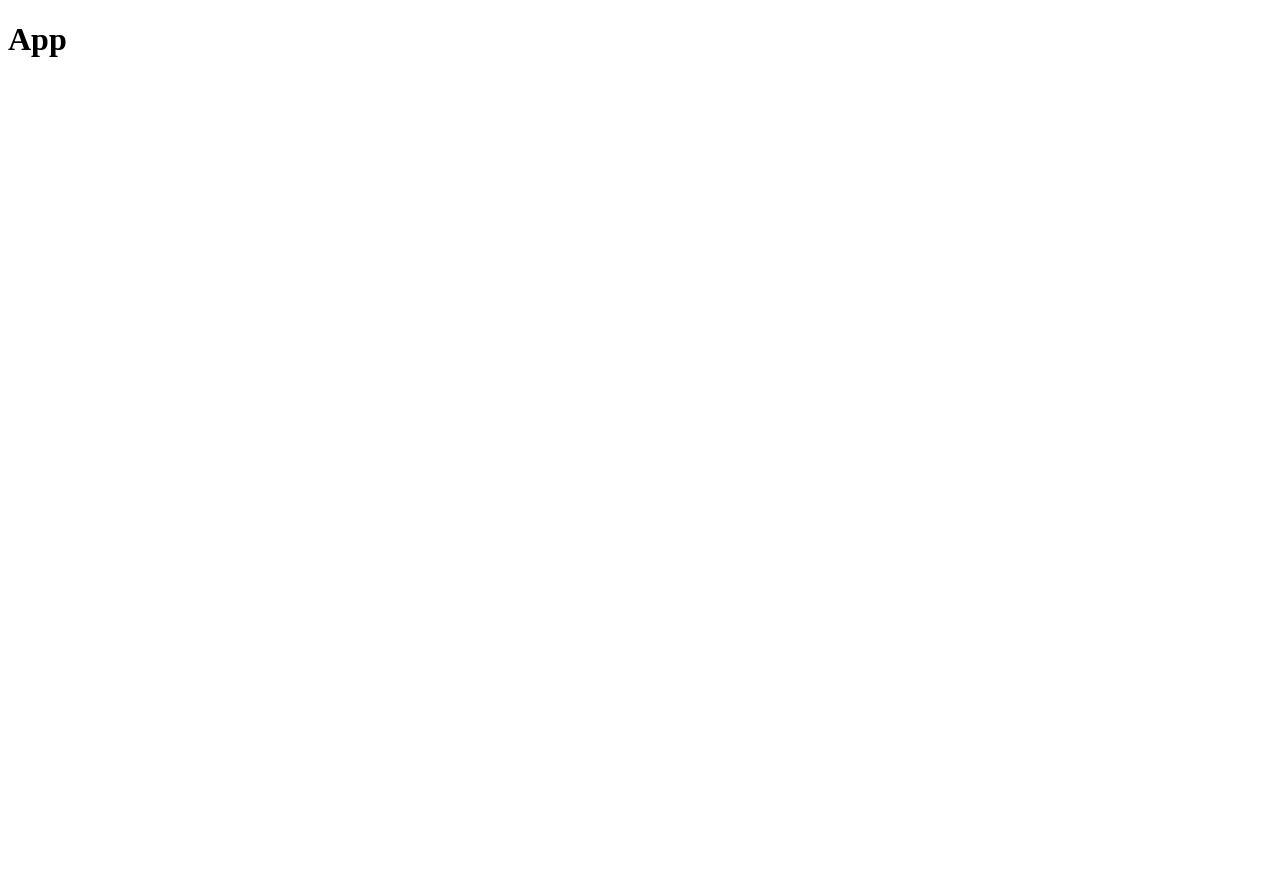
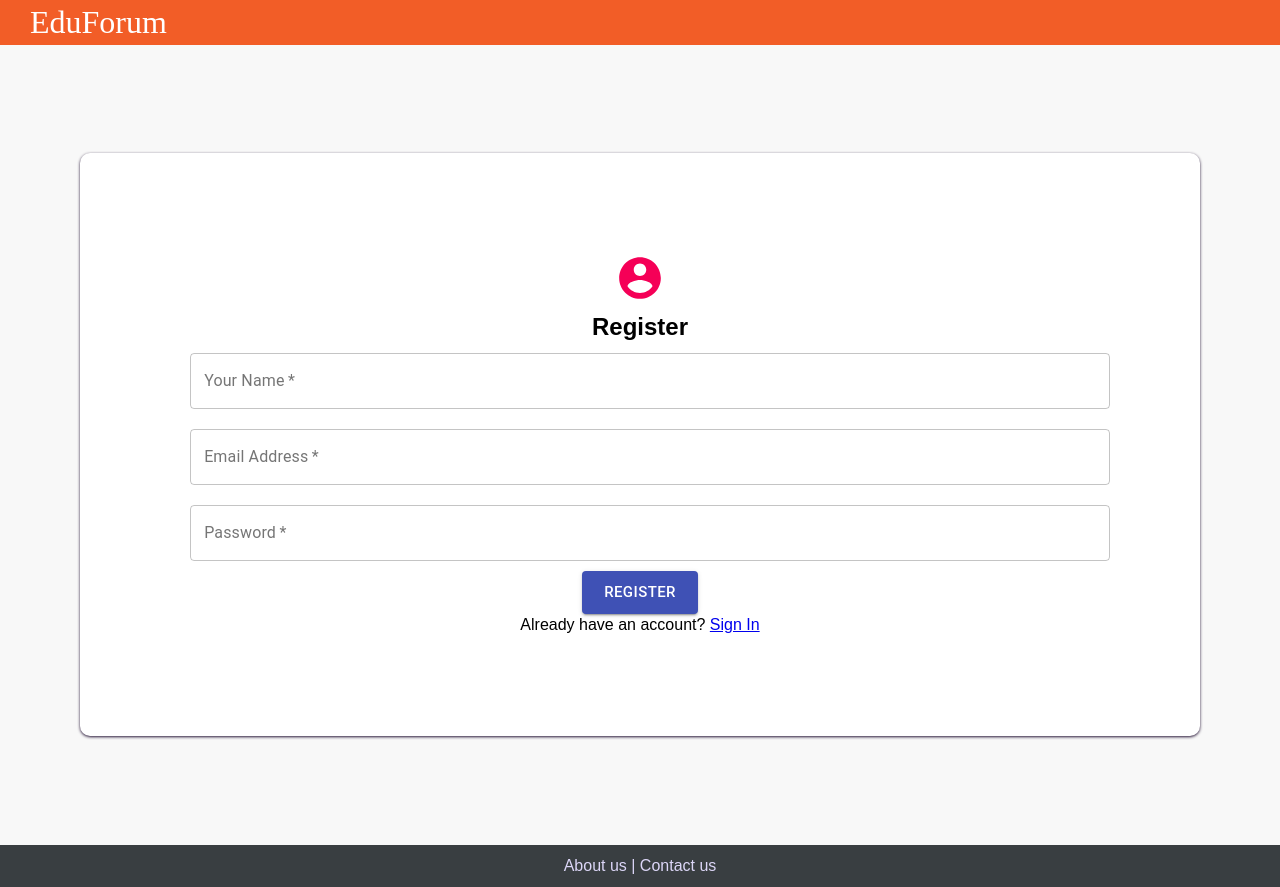
Before and after one commit to Kshitij-1602/eduforum-mern, a React (Create React App) app in the folder client/: page /register in a window 1280 px wide. Before the commit the page ends 800 px from the top, so only its background shows below. Built offline with nearby package versions, Linux system fonts and the light colour scheme.

Commit message:
Login and Register Component

```diff
--- a/client/package.json
+++ b/client/package.json
@@ -3,6 +3,8 @@
   "version": "0.1.0",
   "private": true,
   "dependencies": {
+    "@material-ui/core": "^4.11.4",
+    "@material-ui/icons": "^4.11.2",
     "@testing-library/jest-dom": "^5.11.4",
     "@testing-library/react": "^11.1.0",
     "@testing-library/user-event": "^12.1.10",
--- a/client/src/App.css
+++ b/client/src/App.css
@@ -1,38 +1,13 @@
-.App {
-  text-align: center;
+* {
+  box-sizing: border-box;
+  margin: 0;
+  padding: 0;
 }
 
-.App-logo {
-  height: 40vmin;
-  pointer-events: none;
+body {
+  font-family: Arial, Helvetica, sans-serif;
+  line-height: 1.4;
+  /* background-color: #70A9A1; */
+  /* background: #eee; */
+  background: #DCD6F7;
 }
-
-@media (prefers-reduced-motion: no-preference) {
-  .App-logo {
-    animation: App-logo-spin infinite 20s linear;
-  }
-}
-
-.App-header {
-  background-color: #282c34;
-  min-height: 100vh;
-  display: flex;
-  flex-direction: column;
-  align-items: center;
-  justify-content: center;
-  font-size: calc(10px + 2vmin);
-  color: white;
-}
-
-.App-link {
-  color: #61dafb;
-}
-
-@keyframes App-logo-spin {
-  from {
-    transform: rotate(0deg);
-  }
-  to {
-    transform: rotate(360deg);
-  }
-}
--- a/client/src/App.js
+++ b/client/src/App.js
@@ -1,9 +1,24 @@
 import React, { Fragment } from 'react'
-import './app.css'
+import { BrowserRouter as Router, Route, Switch } from 'react-router-dom'
+import Header from './components/layout/Header'
+import Footer from './components/layout/Footer'
+import Landing from './components/layout/Landing'
+import Register from './components/auth/Register'
+import Login from './components/auth/Login'
+import './App.css'
 
 const App = () => (
   <Fragment>
-    <h1>App</h1>
+    <Header />
+    <Router>
+      {/* <Landing /> */}
+      <Switch>
+        <Route exact path="/" component={Landing} />
+        <Route path="/register" component={Register} />
+        <Route path="/login" component={Login} />
+      </Switch>
+    </Router>
+    <Footer />
   </Fragment>
 )
 
--- /dev/null
+++ b/client/src/components/auth/Login.js
@@ -0,0 +1,62 @@
+import React from 'react'
+import LockOpenIcon from '@material-ui/icons/LockOpen';
+import TextField from '@material-ui/core/TextField';
+import { Button } from "@material-ui/core";
+import { Link } from 'react-router-dom'
+
+const Login = () => {
+    return (
+        <div style={login}>
+            <div style={loginContainer}>
+                <LockOpenIcon color="secondary" style={{ fontSize: 50 }} />
+                <h2>Sign In</h2>
+                <form>
+                    <TextField
+                        style={textAreaStyle}
+                        name="email"
+                        variant="outlined"
+                        label="Email Address"
+                        type="email"
+                        fullWidth
+                        required
+                    />
+                    <TextField
+                        style={textAreaStyle}
+                        name="password"
+                        variant="outlined"
+                        label="Password"
+                        type="password"
+                        fullWidth
+                        required
+                    />
+                    <Button
+                        type="submit"
+                        size="large"
+                        variant="contained"
+                        color="primary"
+                    >Sign In</Button>
+                    <p>Don't have an account? <Link to="/register">Register</Link></p>
+                </form>
+            </div>
+        </div>
+    )
+}
+
+const login = {
+    height: "100vh",
+    background: "#f8f8f8",
+    display: "grid",
+    placeItems: "center",
+}
+const loginContainer = {
+    padding: "100px",
+    textAlign: "center",
+    backgroundColor: "white",
+    borderRadius: "10px",
+    boxShadow: "0 1px 3px #231233",
+}
+const textAreaStyle = {
+    margin: "10px"
+}
+
+export default Login
--- /dev/null
+++ b/client/src/components/auth/Register.js
@@ -0,0 +1,71 @@
+import React from 'react'
+import AccountCircleIcon from '@material-ui/icons/AccountCircle';
+import TextField from '@material-ui/core/TextField';
+import { Button } from "@material-ui/core";
+import { Link } from 'react-router-dom'
+
+const Register = () => {
+    return (
+        <div style={register}>
+            <div style={registerContainer}>
+                <AccountCircleIcon color="secondary" style={{ fontSize: 50 }} />
+                <h2>Register</h2>
+                <form>
+                    <TextField
+                        style={textAreaStyle}
+                        name="name"
+                        variant="outlined"
+                        label="Your Name"
+                        type="text"
+                        fullWidth
+                        required
+                    />
+                    <TextField
+                        style={textAreaStyle}
+                        name="email"
+                        variant="outlined"
+                        label="Email Address"
+                        type="email"
+                        fullWidth
+                        required
+                    />
+                    <TextField
+                        style={textAreaStyle}
+                        name="password"
+                        variant="outlined"
+                        label="Password"
+                        type="password"
+                        fullWidth
+                        required
+                    />
+                    <Button
+                        type="submit"
+                        size="large"
+                        variant="contained"
+                        color="primary"
+                    >Register</Button>
+                    <p>Already have an account? <Link to="/login">Sign In</Link></p>
+                </form>
+            </div>
+        </div>
+    )
+}
+
+const register = {
+    height: "100vh",
+    background: "#f8f8f8",
+    display: "grid",
+    placeItems: "center",
+}
+const registerContainer = {
+    padding: "100px",
+    textAlign: "center",
+    backgroundColor: "white",
+    borderRadius: "10px",
+    boxShadow: "0 1px 3px #231233",
+}
+const textAreaStyle = {
+    margin: "10px"
+}
+
+export default Register
--- /dev/null
+++ b/client/src/components/layout/Footer.js
@@ -0,0 +1,19 @@
+import React from 'react'
+
+function Footer() {
+    return(
+        <div style={footerStyle}>
+            <p style={{padding: '10px'}}>About us | Contact us</p>
+        </div>
+    );
+}
+
+const footerStyle = {
+    height: '100%',
+    width: '100%',
+    textAlign: 'center',
+    background: '#393E41',
+    color: '#DCD6F7'
+}
+
+export default Footer;
--- /dev/null
+++ b/client/src/components/layout/Header.js
@@ -0,0 +1,28 @@
+import React from 'react';
+
+function Header() {
+    return(
+        <header style={headerStyle}>
+            <h1 style={titleStyle}>
+                EduForum
+            </h1>
+        </header>
+    );
+}
+
+const headerStyle = {
+    // backgroundColor: '#f5ba13',
+    // backgroundColor: '#5C415D',
+    backgroundColor: '#F25D27',
+    boxShadow: '0 0 10px 0 rgba(0, 0, 0, 0.3)'
+}
+
+const titleStyle = {
+    color: '#fff',
+    // color: '#BDC696',
+    fontFamily: '"McLaren", cursive',
+    fontWeight: '200',
+    paddingLeft: '30px'
+}
+
+export default Header;
--- /dev/null
+++ b/client/src/components/layout/Landing.js
@@ -0,0 +1,57 @@
+import React from "react";
+import logo from "./logo2.jpg";
+import { Button } from "@material-ui/core";
+import { Link } from 'react-router-dom'
+
+function Landing() {
+  return (
+    <div style={landing}>
+      <div style={landingContainer}>
+        <img style={imgStyle} src={logo} alt="logo" />
+        <h1>Welcome to EduForum</h1>
+        <Button style={buttonStyle} component={Link} to="/login">
+          Sign In
+        </Button>
+        <Button style={buttonStyle} component={Link} to="/register">
+          Register
+        </Button>
+      </div>
+    </div>
+  );
+}
+
+const landing = {
+  height: "100vh",
+  background: "#f8f8f8",
+  display: "grid",
+  placeItems: "center",
+};
+
+const landingContainer = {
+  padding: "100px",
+  textAlign: "center",
+  backgroundColor: "white",
+  borderRadius: "10px",
+  boxShadow: "0 1px 3px #231233",
+};
+
+const imgStyle = {
+  objectFit: "contain",
+  height: "100px",
+  marginBottom: "40px",
+  opacity: "0.8",
+  borderRadius: "20px",
+};
+
+const buttonStyle = {
+  marginTop: "50px",
+  marginLeft: "15px",
+  marginRight: "15px",
+  padding: "15px",
+  textTransform: "inherit",
+  // backgroundColor: '#15a82d !important',
+  backgroundColor: "#15a82d",
+  color: "white",
+};
+
+export default Landing;
```
Also changed, not shown: client/src/components/layout/logo2.jpg (added), 1 other file (tests, documents, lock files or other folders).
